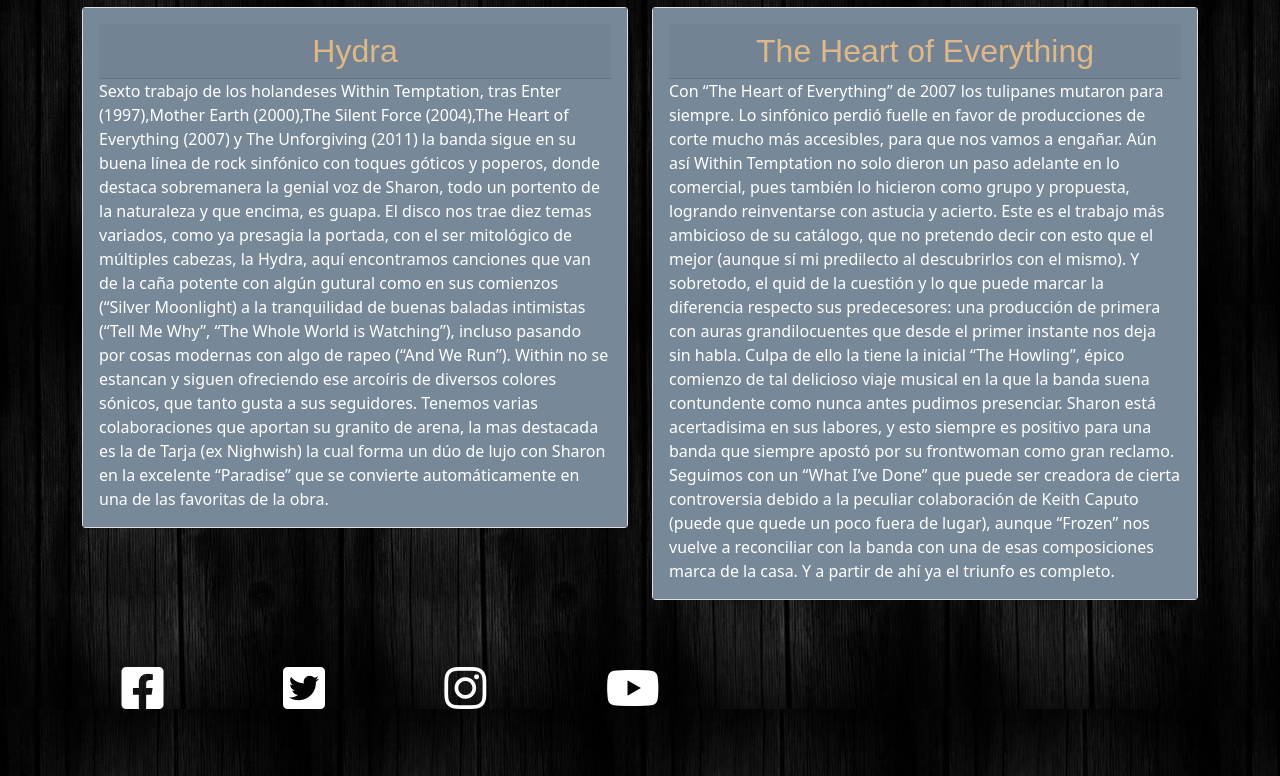
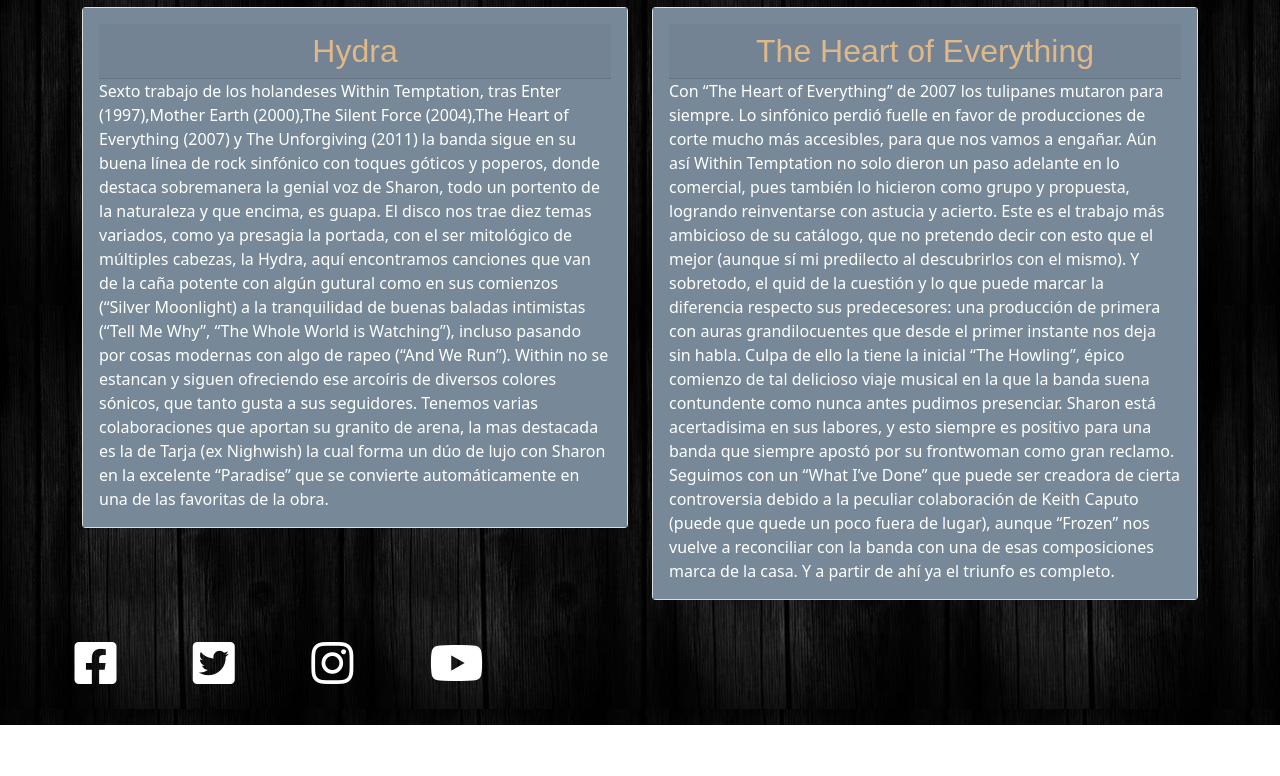
Before and after one commit to lord-einar/coder, a website: page index.html in a window 1280 px wide. Shown: the part 2119-2895 px from the top of the page. After the commit the page ends 2844 px from the top, so only its background shows below. Drawn offline with nearby package versions, Linux system fonts and the light colour scheme; a web font is replaced by a local one.

Commit message:
Previa entrega final_6

```diff
--- a/css/estilos.css
+++ b/css/estilos.css
@@ -96,9 +96,9 @@
 
 .footer__social {
   grid-area: social;
-  margin: 5%; }
+  margin: 3%; }
   .footer__social a {
-    padding: 5%; }
+    padding: 3%; }
 
 .footer__social__a:hover {
   transition: 0.5s;
```
